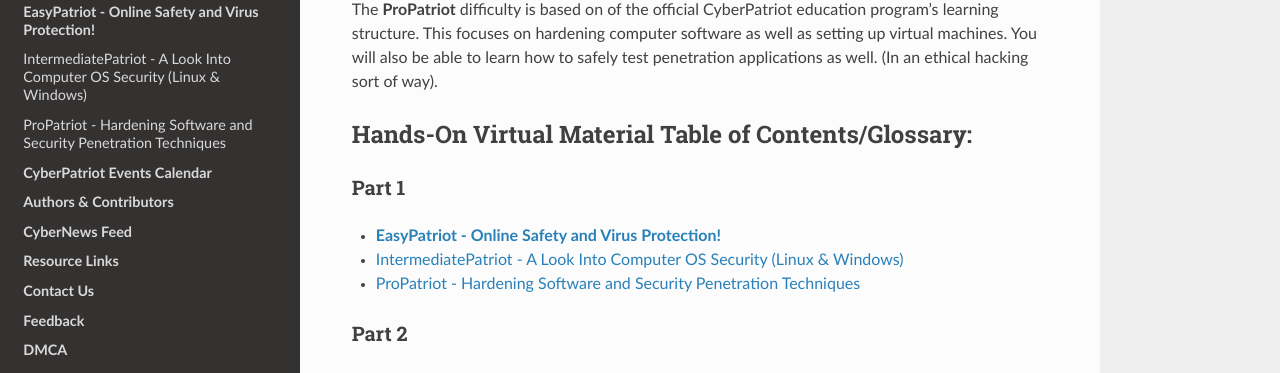
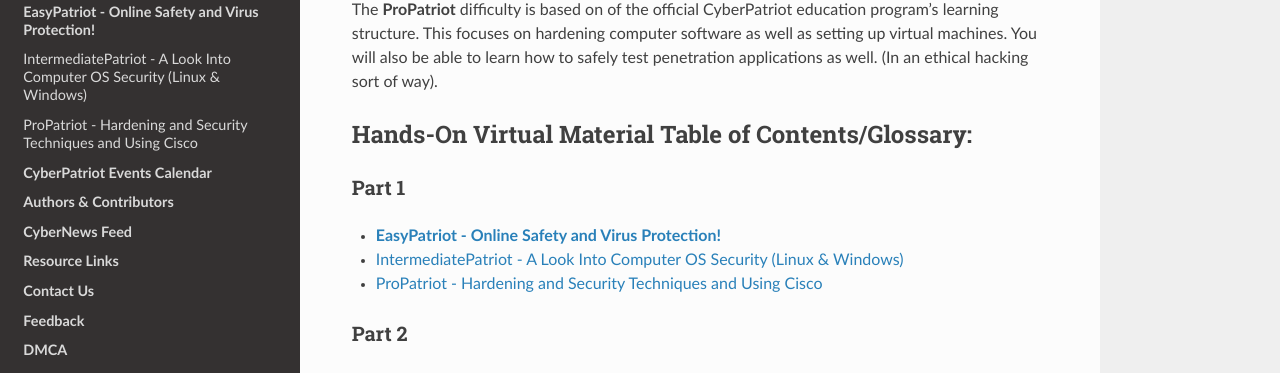
Before and after one commit to natt96z/cybersac, a Sphinx documentation site: the page built from docs/source/index.rst, in a window 1280 px wide and 900 px high, scrolled down 1675 px. Shown: the part 173-546 px from the top of the window. Built offline with Sphinx 7.4.7 and the Read the Docs theme 2.0.0, drawn with Linux system fonts in a browser that asks for light colours.

Commit message:
Update HardExpertCyberSAC.rst

```diff
--- a/docs/source/HardExpertCyberSAC.rst
+++ b/docs/source/HardExpertCyberSAC.rst
@@ -1,4 +1,4 @@
-ProPatriot - Hardening Software and Security Penetration Techniques
+ProPatriot - Hardening and Security Techniques and Using Cisco
 =======================================================================
 
 .. image:: https://raw.githubusercontent.com/natt96z/cybersac/main/docs/img/ezgif-1-415fb4tttttttt69f1.gif
```
